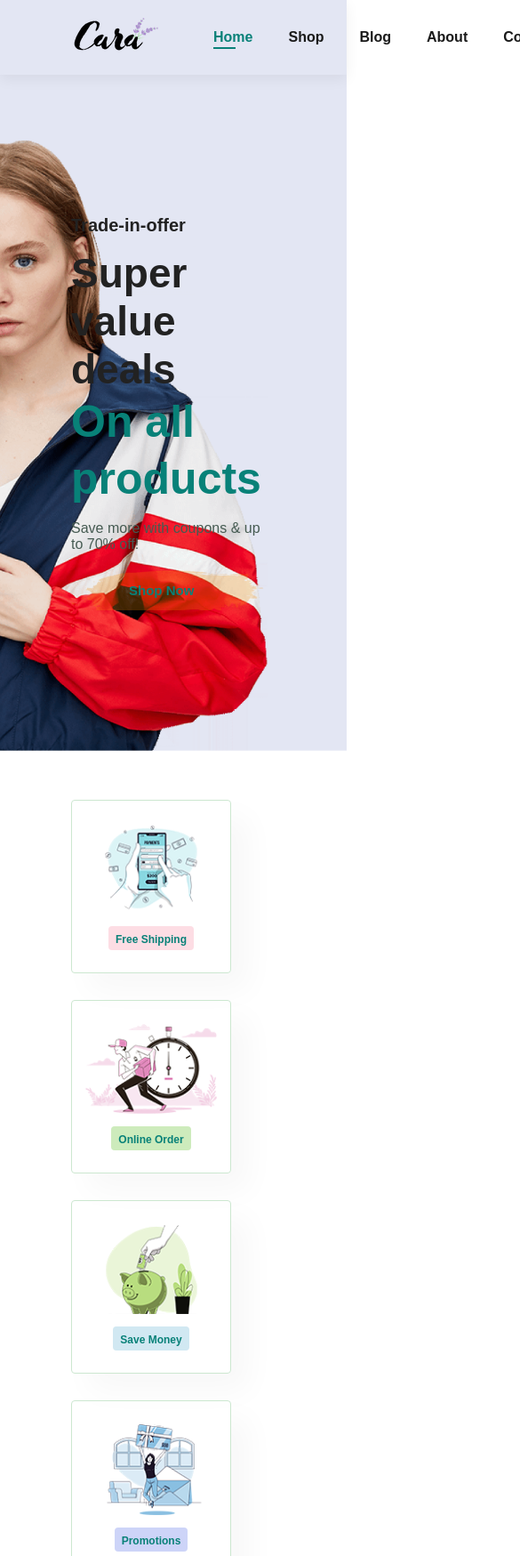
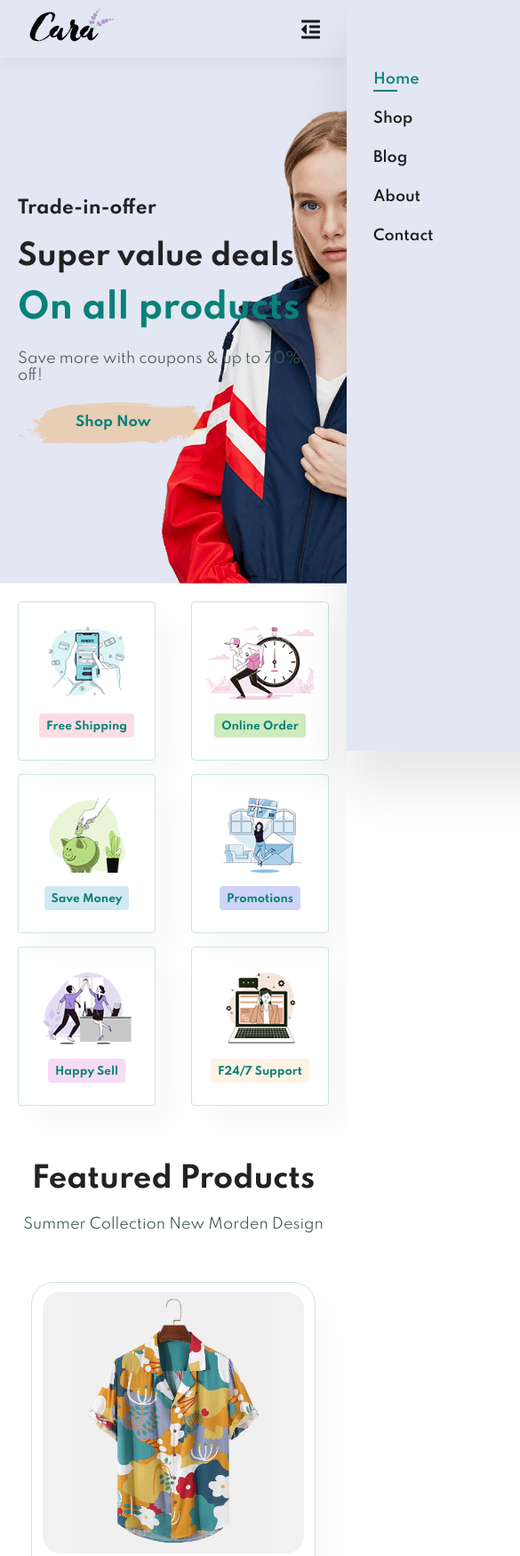
Before and after one commit to heitorvm/responsive-ecommerce, a plain HTML site: page index.html in a window 390 px wide. Shown: the top 1749 px of the page at 89% size, 585 px wide, since content can reach past the window. Drawn offline with Linux system fonts and the light colour scheme; a web font is replaced by a local one.

Commit message:
Home finalizado com responsividade mobile e tablet

```diff
--- a/index.html
+++ b/index.html
@@ -21,8 +21,13 @@
                     <li><a href="blog.html">Blog</a></li>
                     <li><a href="ablout.html">About</a></li>
                     <li><a href="contact.html">Contact</a></li>
-                    <li><a href="cart.html"><i class="far fa-shopping-bag"></i></a></li>
+                    <li id="lg-bag"><a href="cart.html"><i class="far fa-shopping-bag"></i></a></li>
+                    <a href="#" id="close"><i class="far fa-times"></i></a>
                 </ul>
+            </div>
+            <div id="mobile">
+                <a href="cart.html"><i class="far fa-shopping-bag"></i></a>
+                <i id="bar" class="fas fa-outdent"></i>
             </div>
         </section>
 
--- a/script.js
+++ b/script.js
@@ -0,0 +1,15 @@
+const bar = document.getElementById('bar');
+const btnClose = document.getElementById('close');
+const nav = document.getElementById('navbar');
+
+if(bar) {
+    bar.addEventListener('click', () => {
+        nav.classList.add('active');
+    });
+}
+
+if(btnClose) {
+    btnClose.addEventListener('click', () => {
+        nav.classList.remove('active');
+    });
+}
--- a/style.css
+++ b/style.css
@@ -1,4 +1,4 @@
-@import url('https://fonts.googleapis.com/css2?family=Spartan;wght@100;200;300;400;500;600;700;800;900&display=swap');
+@import url('https://fonts.googleapis.com/css2?family=Spartan:wght@100;200;300;400;500;600;700;800;900&display=swap');
 
 /* Global */
 
@@ -127,6 +127,15 @@ body {
     position: absolute;
     bottom: -4px;
     left: 20px;
+}
+
+#mobile {
+    display: none;
+    align-items: center;
+}
+
+#close {
+    display: none;
 }
 
 /* Home */
@@ -339,7 +348,7 @@ body {
     justify-content: center;
     align-items: flex-start;
     background-image: url("img/banner/b17.jpg");
-    min-width: 780px;
+    min-width: 580px;
     height: 50vh;
     background-size: cover;
     background-position: center;
@@ -530,3 +539,173 @@ footer .copyright {
     width: 100%;
     text-align: center;
 }
+
+
+
+
+/* Media Query */
+
+@media (max-width:799px) {
+    .section-p1 {
+        padding: 40px 40px;
+    }
+
+    #navbar {
+        display: flex;
+        flex-direction: column;
+        align-items: flex-start;
+        justify-content: flex-start;
+        position: fixed;
+        top: 0;
+        right: -300px;
+        height: 100vh;
+        width: 300px;
+        background-color: #E3E7F3;
+        box-shadow: 0 40px 60px rgba(0, 0, 0, 0.1);
+        padding: 80px 0 0 10px;
+        transition: 0.3s;
+    }
+
+    #navbar.active {
+        right: 0px;
+    }
+
+    #navbar li {
+        margin-bottom: 25px;
+    }
+
+    #mobile {
+        display: flex;
+        align-items: center;
+    }
+
+    #mobile i {
+        color: #1a1a1a;
+        font-size: 24px;
+        padding-left: 20px;
+    }
+
+    #close {
+        display: initial;
+        position: absolute;
+        top: 30px;
+        left: 30px;
+        color: #222;
+        font-size: 24px;
+    }
+
+    #lg-bag {
+        display: none;
+    }
+
+    #hero {
+        height: 70vh;
+        padding: 0 80px;
+        background-position: top 30% right 30%;
+    }
+
+    #feature {
+        justify-content: center;
+    }
+
+    #feature .fe-box {
+        margin: 15px 15px;
+    }
+
+    #product1 .pro-container {
+        justify-content: center;
+    }
+
+    #product1 .pro {
+        margin: 15px;
+    }
+
+    #banner {
+        height: 20vh;
+    }
+
+    #sm-banner .banner-box {
+        min-width: 100%;
+        height: 30vh;
+    }
+
+    #banner3 {
+        padding: 0 40px;
+    }
+
+    #banner3 .banner-box {
+        width: 28%;
+    }
+
+    #newsletter .form {
+        width: 70%;
+    }
+}
+
+@media (max-width:477px) {
+    .section-p1 {
+        padding: 20px;
+    }
+
+    #header {
+        padding: 10px 30px;
+    }
+
+    h1 {
+        font-size: 38px;
+    }
+
+    h2 {
+        font-size: 32px;
+    }
+
+    #hero {
+        padding: 0 20px;
+        background-position: 55%;
+    }
+
+    #feature .fe-box {
+        width: 155px;
+        margin: 0 0 15px 0;
+    }
+
+    #feature {
+        justify-content: space-between;
+    }
+
+    #product1 .pro {
+        width: 100%;
+    }
+
+    #banner {
+        height: 40vh;
+    }
+
+    #sm-banner .banner-box {
+        height: 40vh;
+    }
+
+    #sm-banner .banner-box2 {
+        margin-top: 20px;
+    }
+
+    #banner3 {
+        padding: 0 20px;
+    }
+
+    #banner3 .banner-box {
+        width: 100%;
+    }
+
+    #newsletter {
+        padding: 40px 20px;
+    }
+
+    #newsletter .form {
+        width: 100%;
+    }
+
+    footer .copyright {
+        text-align: start;
+    }
+}
```
